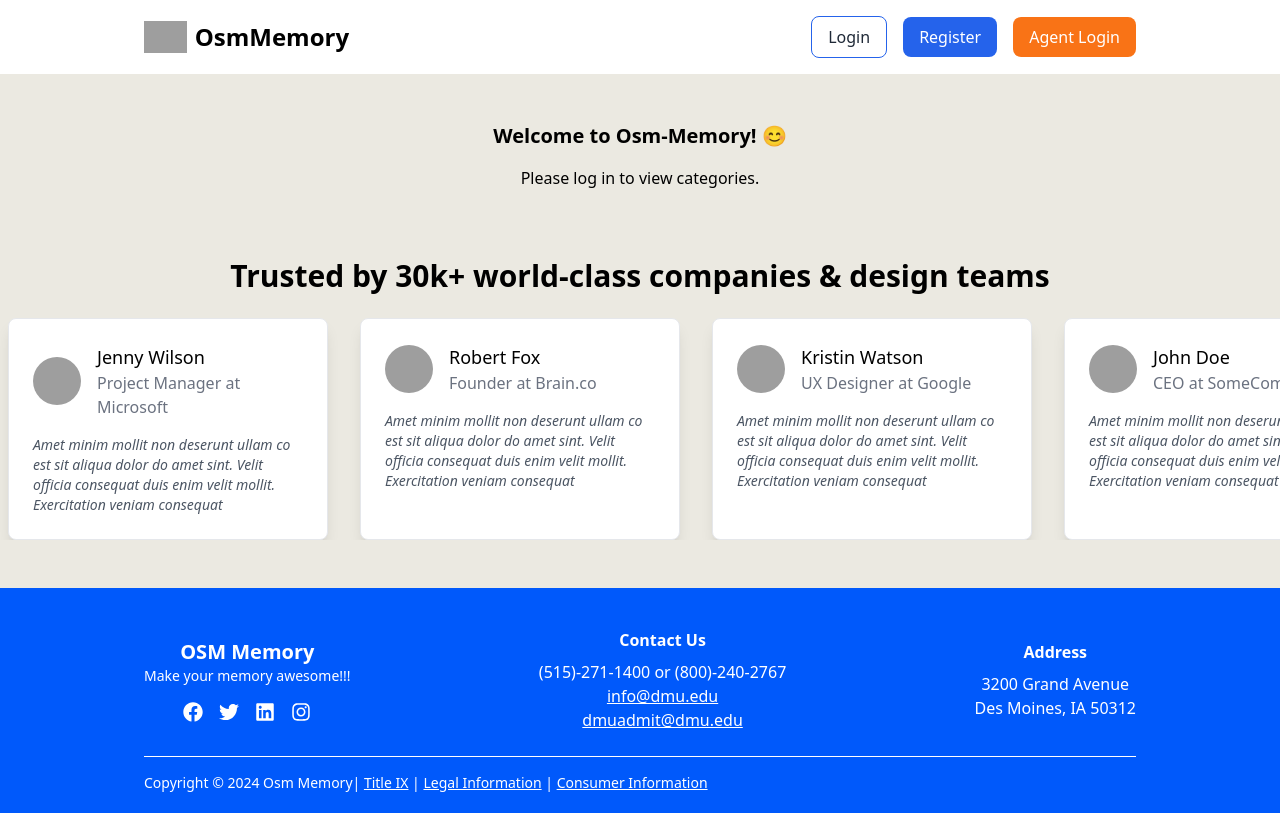
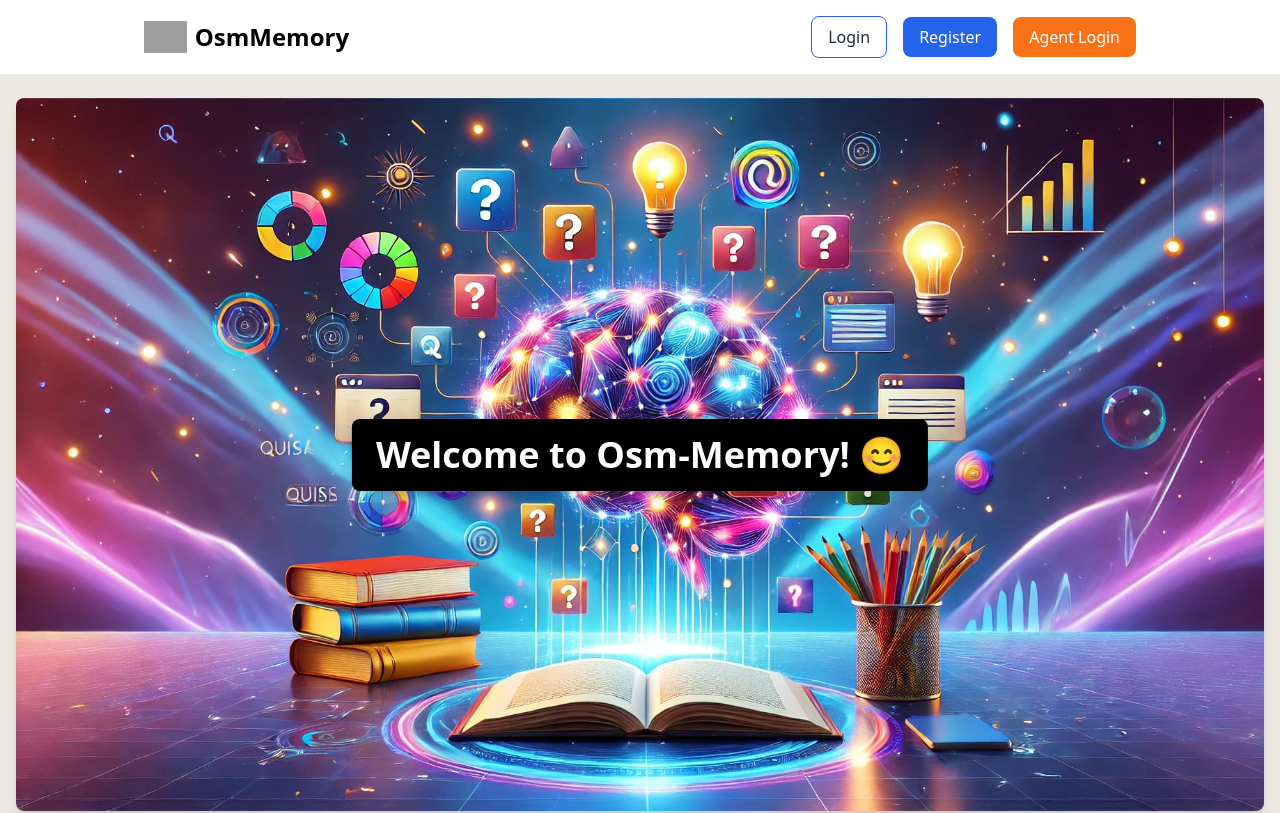
Before and after one commit to alwaysAnsh/osm-memory, a React (Vite) app in the folder client/: page / in a window 1280 px wide. Shown: the top 813 px of the page. Built offline with nearby package versions, Linux system fonts and the light colour scheme; grey boxes are pictures that could not be loaded.

Commit message:
Add image to homepage

```diff
--- a/client/src/pages/Home.jsx
+++ b/client/src/pages/Home.jsx
@@ -2,79 +2,32 @@ import React, { useEffect, useState } from "react";
 import axios from "axios";
 import { useSelector } from "react-redux";
 import Navbar from "../components/user/Navbar";
-import CategoryCard from "../components/user/CategoryCard";
 import Testimonial from "../components/user/Testimonial";
 import Footer from "../components/user/Fotter";
+// Import the homepage image
+import homepageImage from "../assets/heroImage.webp"; // Adjust the path based on your project structure
 
 const Home = () => {
   const { user } = useSelector((state) => state.user); // Get user state from Redux
-  const [categories, setCategories] = useState([]); // Store categories data
-  const [loading, setLoading] = useState(true); // Loading state
-
-  // Fetch categories when the page loads, only if the user is logged in
-  useEffect(() => {
-    if (user) {
-      const fetchCategories = async () => {
-        console.log("Making API request...");
-        try {
-          const response = await axios.get(
-            `${import.meta.env.VITE_API_URL}/api/v2/get-all-categories`
-          );
-          console.log("API response received:", response.data); // Log response
-          const categoriesData = response.data.categories || [];
-          setCategories(categoriesData); // Set data if valid
-        } catch (error) {
-          console.error("Error fetching categories:", error);
-        } finally {
-          setLoading(false); // Stop loading when data is fetched
-        }
-      };
-      fetchCategories();
-    } else {
-      setLoading(false); // Stop loading if user is not logged in
-    }
-  }, [user]);
 
   return (
     <div
       className="bg-offWhite flex flex-col min-h-screen" // Flex container and full-height screen
     >
       <Navbar />
-      <div className="flex-grow px-4 flex flex-col justify-center items-center bg-offWhite mt-8">
-        <h1 className="text-xl font-bold my-4">
-          Welcome to Osm-Memory{user ? `, ${user.firstName}` : ""}! 😊
-        </h1>
-
-        {/* Loading state */}
-        {loading ? (
-          <div>Loading...</div> // Or display a spinner component here
-        ) : (
-          <>
-            {/* Show categories only if the user is logged in */}
-            {user ? (
-              <div
-                className="overflow-y-auto mt-6 p-3 rounded-lg"
-                style={{ width: "100%", height: "500px" }}
-              >
-                {/* Check if categories exist */}
-                {categories && categories.length > 0 ? (
-                  <div className="grid grid-cols-1 sm:grid-cols-1 md:grid-cols-2 lg:grid-cols-3 xl:grid-cols-4 gap-6">
-                    {categories.map((category, index) => (
-                      <CategoryCard
-                        key={`${category._id || index}`} // Unique key fallback for categories
-                        category={category}
-                      />
-                    ))}
-                  </div>
-                ) : (
-                  <p>No categories found</p>
-                )}
-              </div>
-            ) : (
-              <p>Please log in to view categories.</p>
-            )}
-          </>
-        )}
+      <div className="flex-grow px-4 flex flex-col justify-center items-center bg-offWhite ">
+        {/* Section with Image and Text */}
+        <div className="relative w-full flex justify-center mt-6">
+          <img
+            src={homepageImage}
+            alt="Homepage illustration"
+            className="rounded-lg shadow-lg max-w-full h-auto"
+          />
+          {/* Text Overlay */}
+          <div className="absolute top-1/2 left-1/2 transform -translate-x-1/2 -translate-y-1/2 text-center text-white font-bold text-3xl md:text-4xl px-6 py-4 bg-black bg-opacity-50 rounded-lg shadow-lg">
+            Welcome to Osm-Memory{user ? `, ${user.firstName}` : ""}! 😊
+          </div>
+        </div>
 
         <div className="w-screen overflow-x-auto bg-offWhite mt-5">
           <Testimonial />
```
Also changed, not shown: client/src/assets/heroImage.webp (added).
